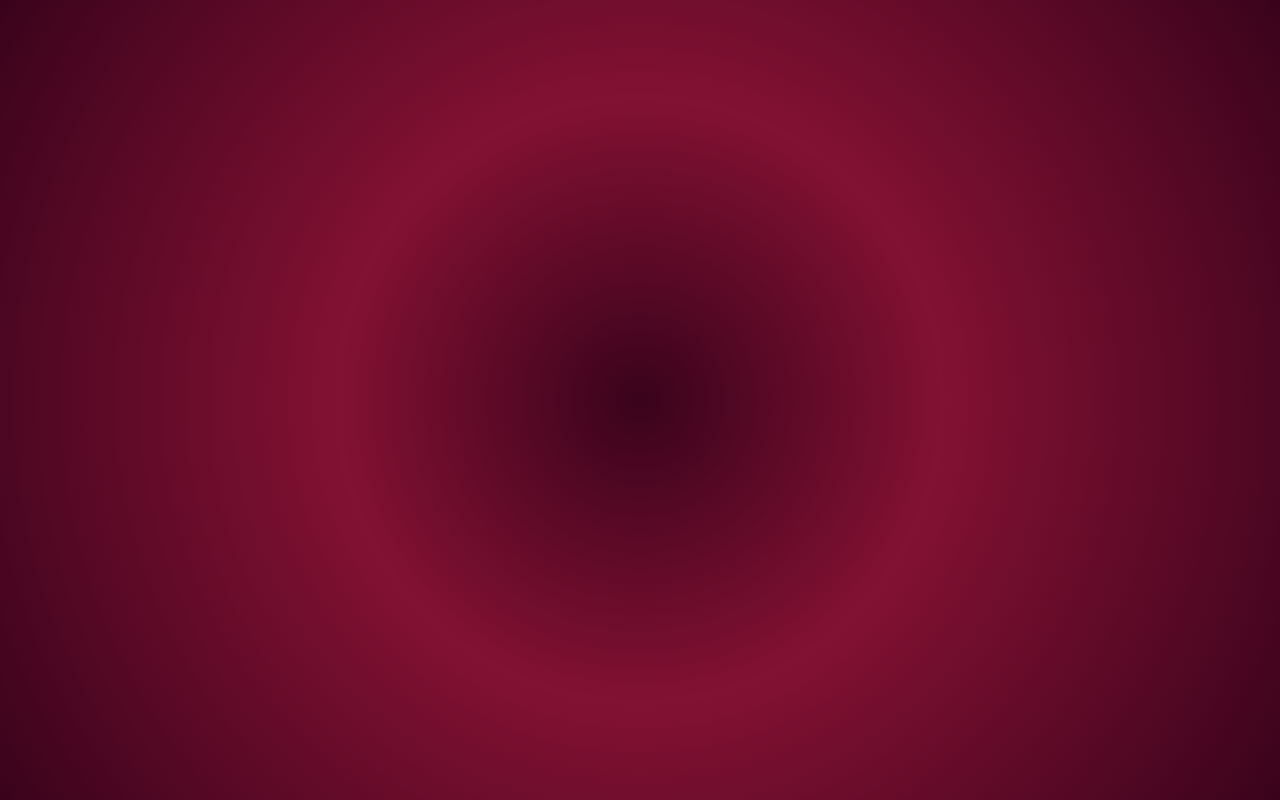
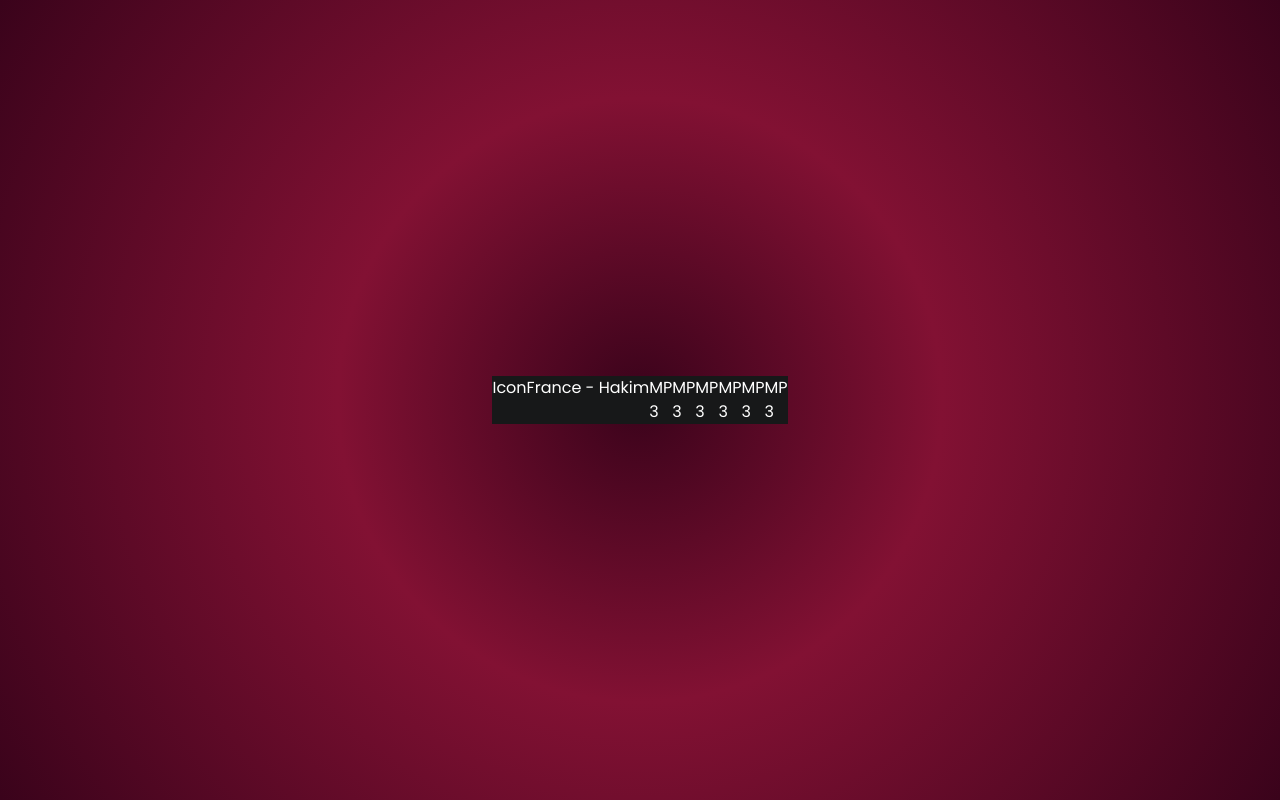
Before and after one commit to PatrickReynoldsCoding/sweepstakes-webapp, a React (Create React App) app: page /leaderboard in a window 1280 px wide. Before the commit this address had no page. Built offline with nearby package versions, Linux system fonts and the light colour scheme.

Commit message:
html and css classes setup

```diff
--- a/src/App.js
+++ b/src/App.js
@@ -9,6 +9,7 @@ import "./App.css";
 import Registration from "./pages/Registration";
 import Welcome from "./pages/Welcome";
 import Matches from "./pages/Matches";
+import Leaderboard from "./pages/Leaderboard";
 // import { db } from "./firebase-config";
 // import {
 //   collection,
@@ -49,6 +50,7 @@ function App() {
     <BrowserRouter>
       <Routes>
         <Route path="/" element={<Welcome />} />
+        <Route path="/leaderboard" element={<Leaderboard />} />
         <Route path="/registration" element={<Registration />} />
         <Route path="/matches" element={<Matches />} />
       </Routes>
--- /dev/null
+++ b/src/components/LeaderboardCard.js
@@ -0,0 +1,42 @@
+import React from 'react'
+
+import './Leaderboardcard.css'
+
+export default function () {
+  return (
+    <div>
+      <div className="leadercard-container">
+        <div className="team-container">
+          <div className="team-icon">Icon</div>
+          <div className="team-text">France - Hakim</div>
+        </div>
+        <div className="teamdata-container">
+          <div className="teamdata-box">
+            <div className="databox-header">MP</div>
+            <div className="databox-value">3</div>
+          </div>
+       <div className="teamdata-box">
+            <div className="databox-header">MP</div>
+            <div className="databox-value">3</div>
+          </div>
+       <div className="teamdata-box">
+            <div className="databox-header">MP</div>
+            <div className="databox-value">3</div>
+          </div>
+       <div className="teamdata-box">
+            <div className="databox-header">MP</div>
+            <div className="databox-value">3</div>
+          </div>
+       <div className="teamdata-box">
+            <div className="databox-header">MP</div>
+            <div className="databox-value">3</div>
+          </div>
+       <div className="teamdata-box">
+            <div className="databox-header">MP</div>
+            <div className="databox-value">3</div>
+          </div>
+        </div>
+      </div>
+    </div>
+  )
+}
--- /dev/null
+++ b/src/components/LeaderboardCard.scss
@@ -0,0 +1,23 @@
+* {
+  color: white;
+}
+
+.leadercard-container {
+  background-color: #171819;
+  display: flex;
+  flex-direction: row;
+
+  .team-container {
+  display: flex;
+  }
+
+  .teamdata-container {
+  display: flex;
+
+    .teamdata-box {
+      display: block;
+    }
+  }
+
+
+}
--- /dev/null
+++ b/src/components/Leaderboardcard.css
@@ -0,0 +1,20 @@
+* {
+  color: white;
+}
+
+.leadercard-container {
+  background-color: #171819;
+  display: flex;
+  flex-direction: row;
+}
+.leadercard-container .team-container {
+  display: flex;
+}
+.leadercard-container .teamdata-container {
+  display: flex;
+}
+.leadercard-container .teamdata-container .teamdata-box {
+  display: block;
+}
+
+/*# sourceMappingURL=Leaderboardcard.css.map */
--- /dev/null
+++ b/src/pages/Leaderboard.js
@@ -0,0 +1,13 @@
+import React from 'react'
+
+//components
+import LeaderboardCard from '../components/LeaderboardCard'
+
+
+export default function Leaderboard() {
+  return (
+    <div>
+      <LeaderboardCard />
+    </div>
+  )
+}
--- a/src/pages/Matches.js
+++ b/src/pages/Matches.js
@@ -50,14 +50,14 @@ export default function Matches() {
       .catch(console.error);
   }, []);
 
-//   return <div>{ loading ? <Spinner animation="border" variant="primary"/> :
+  return <div>{ loading ? <Spinner animation="border" variant="primary"/> :
 
-// matchData.map(match => {
-//   return <div className="container-fluid" key={match._id}>
-//           Group: {match.group} - Matchday {match.matchday} of 3<br/>
-//           {match.home_team_en} vs {match.away_team_en} <br/>
-//           {match.local_date}
-//         </div>
-// })
-// }</div>;
+matchData.map(match => {
+  return <div className="container-fluid" key={match._id}>
+          Group: {match.group} - Matchday {match.matchday} of 3<br/>
+          {match.home_team_en} vs {match.away_team_en} <br/>
+          {match.local_date}
+        </div>
+})
+}</div>;
 }
```
Also changed, not shown: 1 other file (tests, documents, lock files or other folders).
